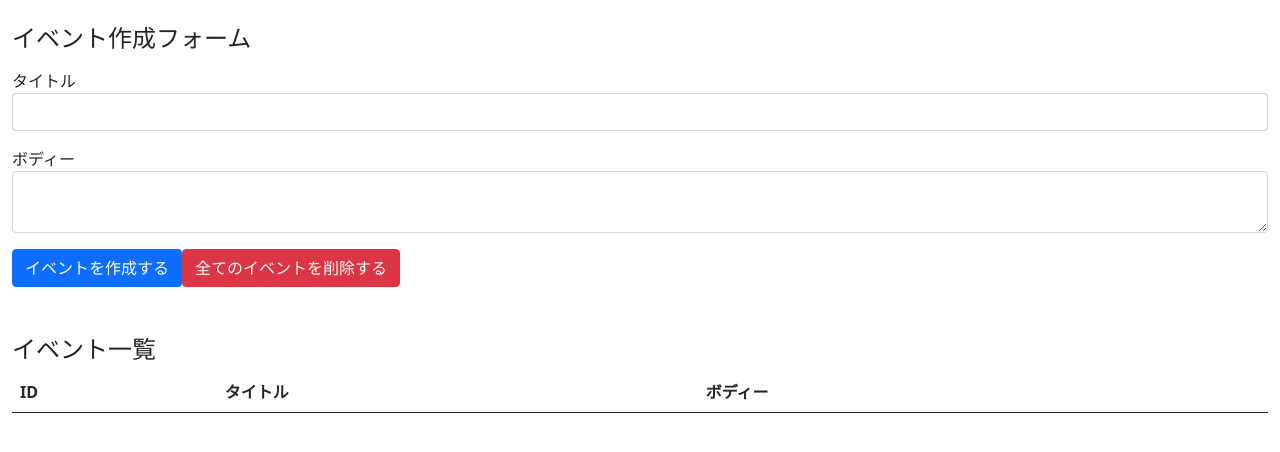
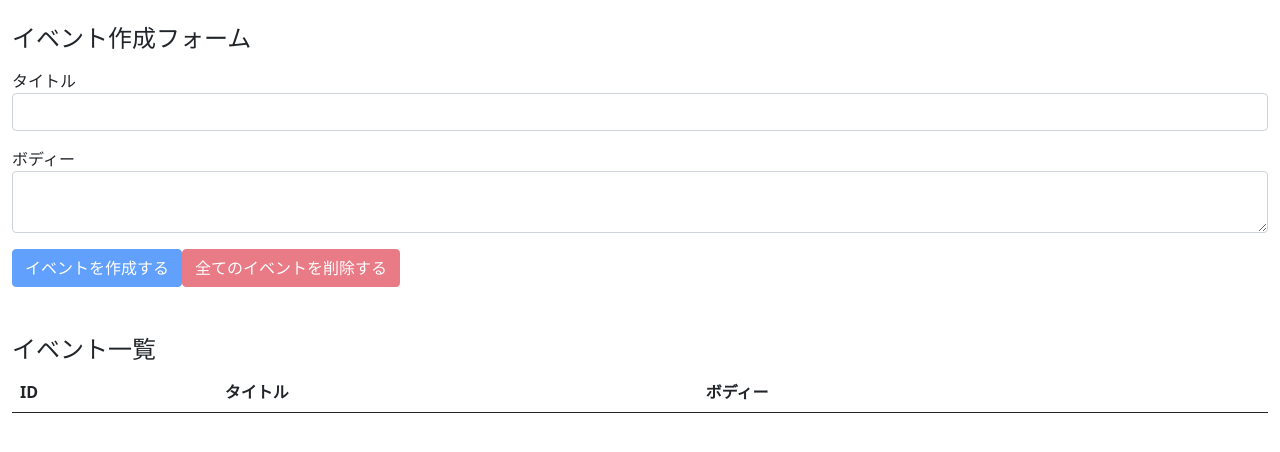
Before and after one commit to narise378/react-hooks-101, a React (Create React App) app: page / in a window 1280 px wide. Shown: the top 452 px of the page. Built offline with nearby package versions, Linux system fonts and the light colour scheme.

Commit message:
implement all events deletion feature

```diff
--- a/src/components/App.js
+++ b/src/components/App.js
@@ -20,6 +20,14 @@
     setBody('')
   }
 
+  const deleteAllEvents = e => {
+    e.preventDefault()
+    const result = window.confirm('全てのイベントを本当に削除しても良いですか？')
+    if(result)dispatch({ type: 'DELETE_ALL_EVENT' })
+  }
+
+  const unCreatable = title === '' || body === ''
+
   return (
     <>
       <div className="container-fluid">
@@ -35,8 +43,8 @@
             <textarea className="form-control" id="fromEventBody" value={body} onChange={e => setBody(e.target.value)}/>
           </div>
 
-          <button className="btn btn-primary" onClick={addEvent}>イベントを作成する</button>
-          <button className="btn btn-danger">全てのイベントを削除する</button>
+          <button className="btn btn-primary" onClick={addEvent} disabled={unCreatable}>イベントを作成する</button>
+          <button className="btn btn-danger" onClick={deleteAllEvents} disabled={state.length === 0}>全てのイベントを削除する</button>
         </form>
 
         <h4 className="mt-5">イベント一覧</h4>
--- a/src/components/Event.jsx
+++ b/src/components/Event.jsx
@@ -3,7 +3,8 @@
 const Event = ({ dispatch, event }) => {
     const id = event.id
     const hendleClickDeleteButton = () => {
-    dispatch({ type: 'DELETE_EVENT', id: id })
+    const result = window.confirm(`イベント(id=${id})を本当に削除しても良いですか？`)
+    if(result)dispatch({ type: 'DELETE_EVENT', id: id })
     }
     return(
     <tr>
```
